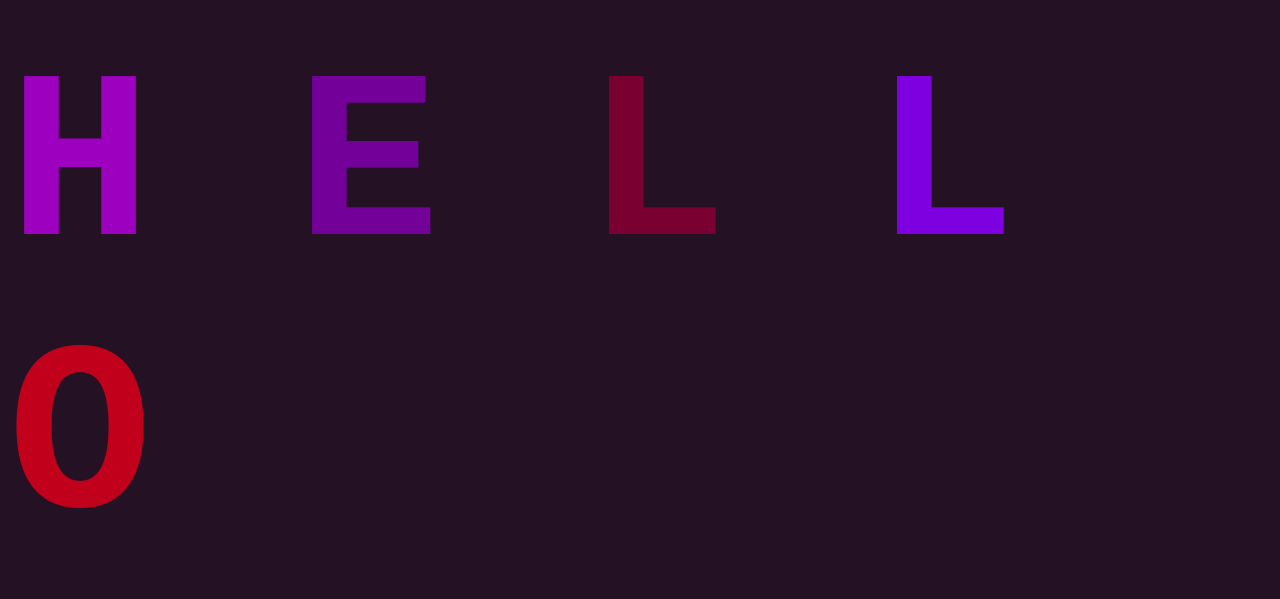
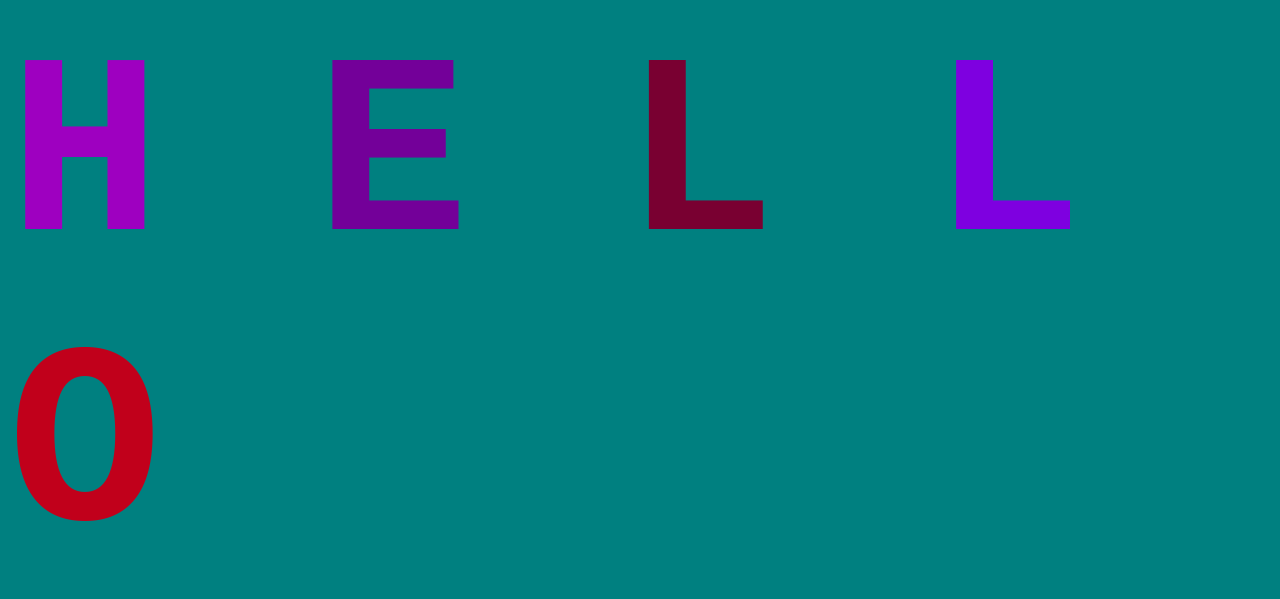
Before and after one commit to JaleelR/AnimatedTextDemo, a plain HTML site: page index.html in a window 1280 px wide. Shown: the part 102-701 px from the top of the page. Drawn offline with Linux system fonts and the light colour scheme.

Commit message:
tweak css

```diff
--- a/app.css
+++ b/app.css
@@ -3,10 +3,10 @@ body{
     justify-content: center;
     align-items: center;
     height: 100vh;
-    background-color: rgb(36, 18, 36);
+    background-color: teal;
 }
 h1 {
-    font-size: 15rem;
+    font-size: 16rem;
     font-family: monospace;
 }
 
```
